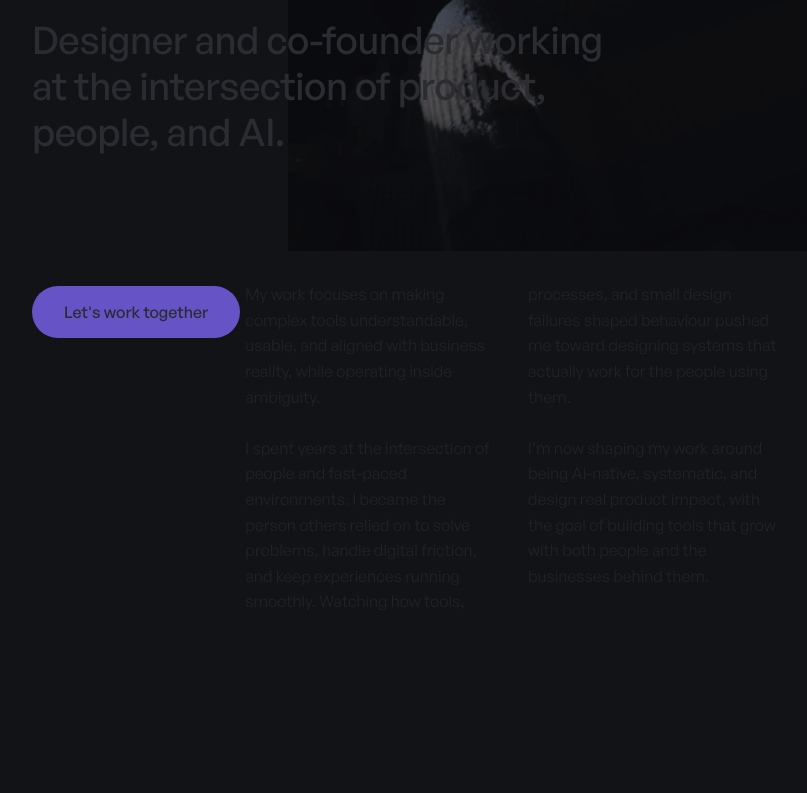
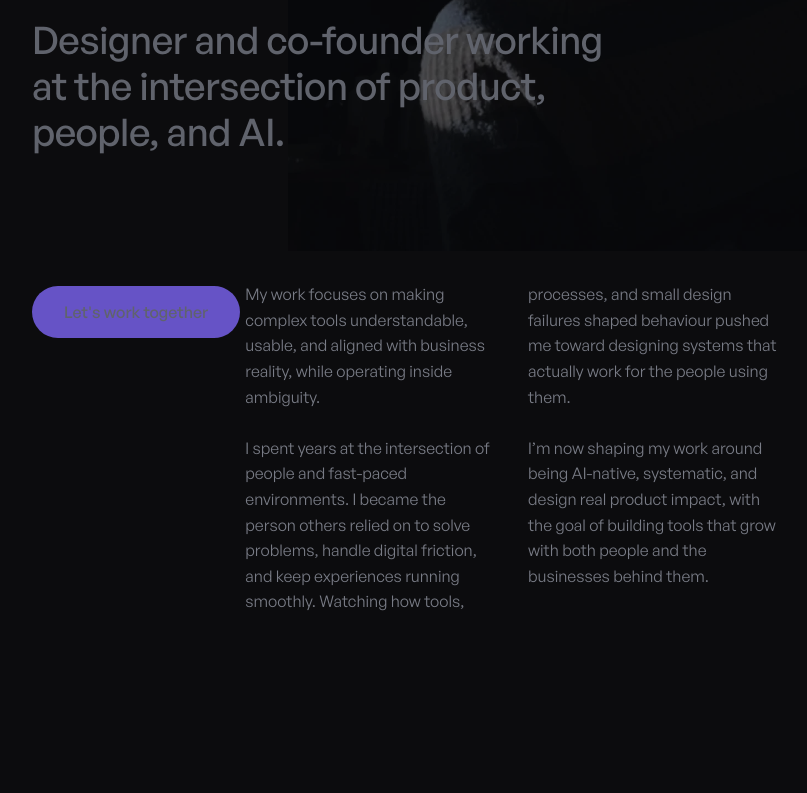
Before and after one commit to Gianeo/violafavola, a Next.js app: page / in a window 1280 px wide. Shown: the part 601-1394 px from the top of the page, without its empty margins (288-1095 px from the left). Built offline with nearby package versions, Linux system fonts and the light colour scheme.

Commit message:
fixing styles 27/01/26

```diff
--- a/src/components/sections/Hero.tsx
+++ b/src/components/sections/Hero.tsx
@@ -57,7 +57,7 @@ export function Hero({
           </div>
         </div>
           <div className="row-start-1 col-start-4 col-span-7 flex flex-col gap-8">
-            <h1 className="display text-fg">
+            <h1 className="display text-fg-dark-strong">
             {renderLines(headline)}
           </h1>
         </div>
@@ -71,7 +71,7 @@ export function Hero({
         </div>
 
         <div className="row-start-3 col-start-4 col-span-8 pb-16 space-y-4">
-          {renderParagraphs(subcopy, "title")}
+          {renderParagraphs(subcopy, "title text-fg-dark-strong")}
         </div>
 
         <div className="row-start-4 col-start-4 col-span-8 pt-1">
@@ -81,7 +81,7 @@ export function Hero({
         </div>
 
         <div className="row-start-4 col-start-6 col-span-5">
-          <p className="copy text-neutral-lighter columns-2 gap-8 max-w-2xl opacity-60">
+          <p className="copy text-fg-dark columns-2 gap-8 max-w-2xl">
             My work focuses on making complex tools understandable, usable, and aligned with business reality, while operating inside ambiguity.<br /><br />
 
             I spent years at the intersection of people and fast-paced environments. I became the person others relied on to solve problems, handle digital friction, and keep experiences running smoothly. Watching how tools, processes, and small design failures shaped behaviour pushed me toward designing systems that actually work for the people using them.<br /><br />
--- a/src/styles/tokens.css
+++ b/src/styles/tokens.css
@@ -2,6 +2,8 @@
   --color-bg: hsl(var(--bg));
   --color-bg-dark: hsl(var(--bg-dark));
   --color-fg: hsl(var(--fg));
+  --color-fg-light: hsl(var(--fg-light));
+  --color-fg-dark: hsl(var(--fg-dark));
   --color-muted: hsl(var(--muted));
   --color-muted-foreground: hsl(var(--muted-foreground));
   --color-card: hsl(var(--card));
@@ -43,10 +45,13 @@
   --neutral-base: 225 5% 50%;
   --neutral-dark: 225 6% 40%;
   --neutral-darker: 225 7% 28%;
-  --neutral-darkest: 225 8% 18%;
+  --neutral-darkest: 225 8% 5%;
   --bg: var(--neutral-lightest);
-  --bg-dark: 225 14% 8%;
-  --fg: var(--neutral-darkest);
+  --bg-dark: var(--neutral-darkest);
+  --fg: var(--neutral-dark);
+  --fg-strong: var(--neutral-darkest);
+  --fg-dark: var(--neutral-base);
+  --fg-dark-strong: var(--neutral-light);
   --muted: var(--neutral-lighter);
   --muted-foreground: var(--neutral-dark);
   --card: 0 0% 100%;
@@ -63,6 +68,8 @@
   --bg: 225 14% 8%;
   --bg-dark: 225 14% 8%;
   --fg: 0 0% 98%;
+  --fg-light: 0 0% 98%;
+  --fg-dark: var(--neutral-darkest);
   --muted: 225 12% 16%;
   --muted-foreground: 215 12% 72%;
   --card: 225 14% 12%;
```
